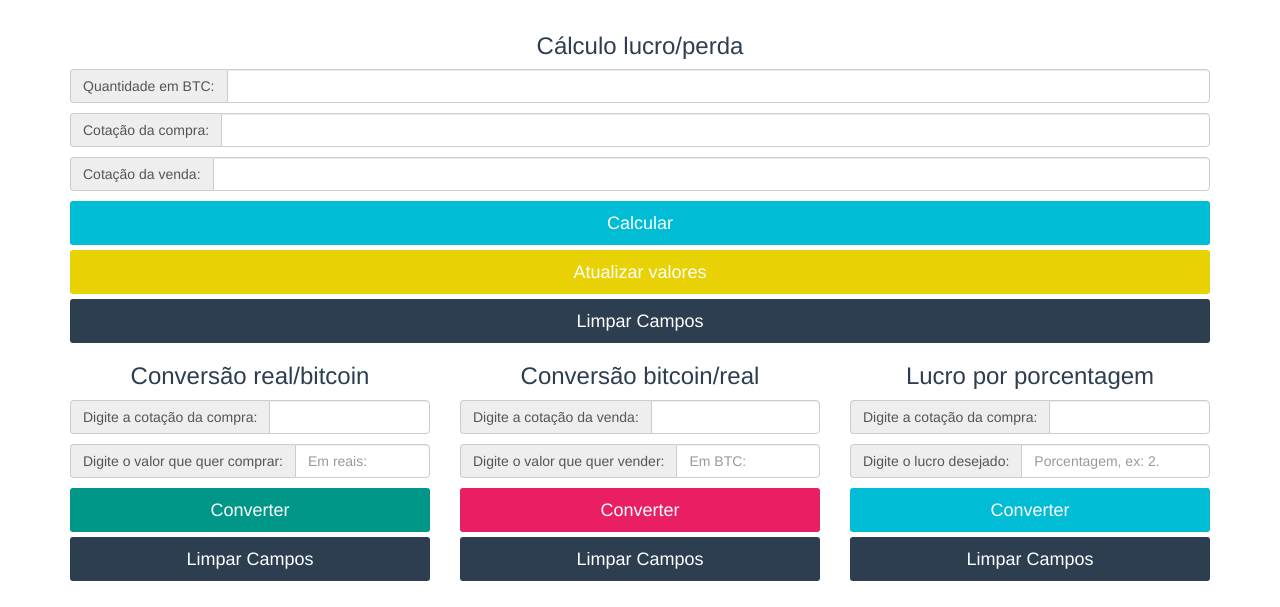
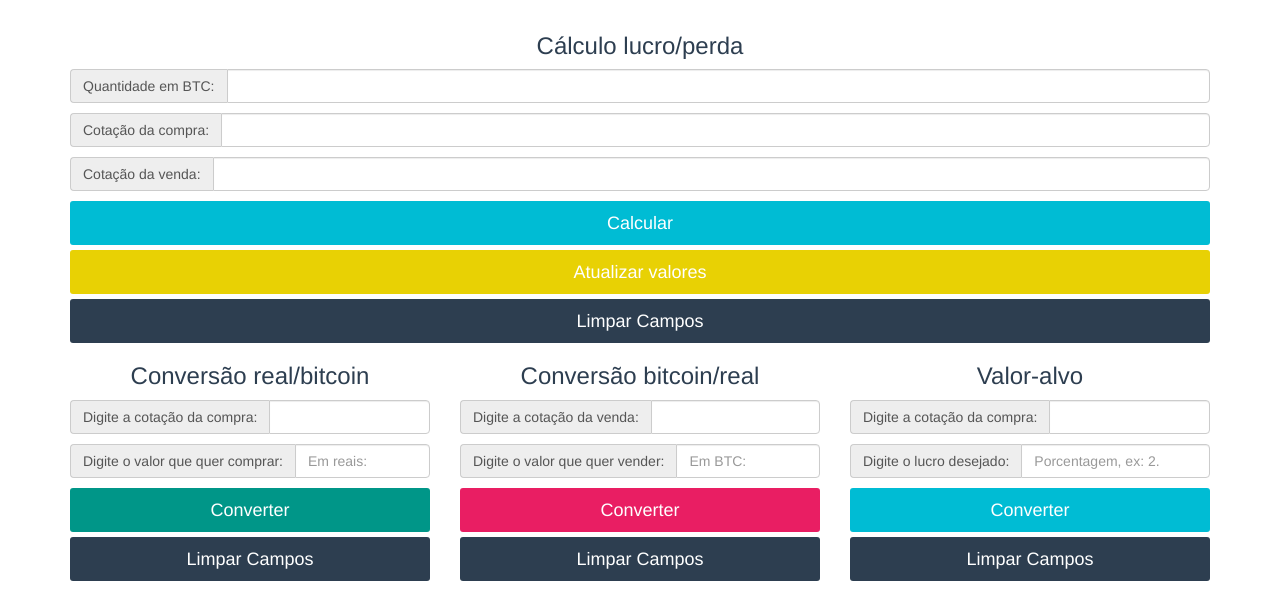
Before and after one commit to KelvinCS/funcoes-trade, a plain HTML site: page index.html in a window 1280 px wide. Shown: the part 57-664 px from the top of the page. Drawn offline with Linux system fonts and the light colour scheme.

Commit message:
Update index.html

```diff
--- a/index.html
+++ b/index.html
@@ -88,7 +88,7 @@
 					<div class="conversao1"></div>
 				</div>
 				<div class="col-lg-4 col-md-12" id="valor_venda">
-					<h3 class="text-center">Lucro por porcentagem</h3>
+					<h3 class="text-center">Valor-alvo</h3>
 					<form>
 						<div class="input-group">
   							<span class="input-group-addon" id="basic-addon1">Digite a cotação da compra:</span>
```
